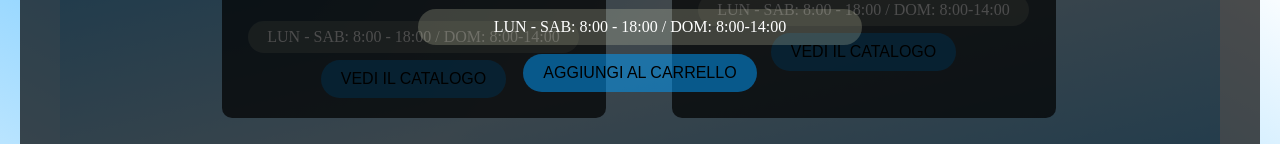
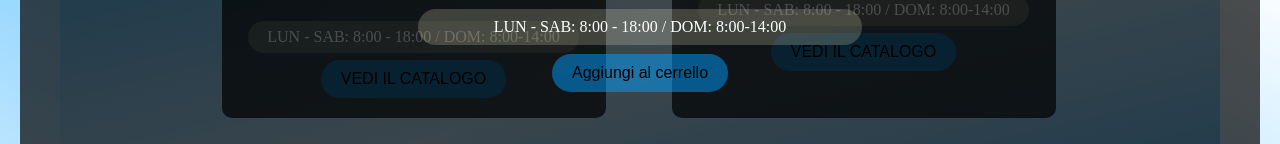
Before and after one commit to TokenRevolution/Marketplace-AcquaMarine, a React (Vite) app: page / in a window 1280 px wide. Both pictures are taken after a click on the element 413 px from the left and 1101 px from the top of the page. Shown: the part 1291-1435 px from the top of the page. Built offline with nearby package versions, Linux system fonts and the light colour scheme.

Commit message:
change catalogo

```diff
--- a/src/NFT.jsx
+++ b/src/NFT.jsx
@@ -2,6 +2,7 @@ import React from "react";
 import NftCard from "./NftCard";
 import NftModal from "./NftModal";
 import { nfts } from "./nfts";
+import { catalogo } from "./catalogo";
 
 class NFT extends React.Component {
   state = {
@@ -9,10 +10,10 @@ class NFT extends React.Component {
     selectedNft: null,
   };
 
-  handleOpenModal = (nft) => {
+  handleOpenModal = (catalogo) => {
     this.setState({
       showModal: true,
-      selectedNft: nft,
+      selectedNft: catalogo,
     });
   };
 
@@ -38,7 +39,7 @@ class NFT extends React.Component {
         </div>
         {this.state.showModal && (
           <NftModal
-            nft={this.state.selectedNft}
+            catalogo={this.state.selectedNft}
             onClose={this.handleCloseModal}
           />
         )}
--- a/src/NftModal.jsx
+++ b/src/NftModal.jsx
@@ -1,16 +1,16 @@
 import React from "react";
 
-const NftModal = ({ nft, onClose }) => {
+const NftModal = ({ catalogo, onClose }) => {
   return (
     <div className="nft-modal">
       <div className="modal-content">
         <button className="close-button" onClick={onClose}>
           X
         </button>
-        <img id="cardiModal" src={nft.image} alt={nft.name} />
-        <h2>{nft.name}</h2>
-        <p>{nft.description}</p>
-        <a href={nft.link}><button>AGGIUNGI AL CARRELLO</button></a>
+        <img id="cardiModal" src={catalogo.image} alt={catalogo.name} />
+        <h2>{catalogo.name}</h2>
+        <p>{catalogo.description}</p>
+        <a href={catalogo.link}><button>Aggiungi al cerrello</button></a>
       </div>
     </div>
   );
--- /dev/null
+++ b/src/catalogo.jsx
@@ -0,0 +1,58 @@
+export const catalogo = [
+  {
+    id: 1,
+    name: "Ferramenta",
+    image: "https://cdn-icons-png.flaticon.com/512/6411/6411727.png",
+    description: "LUN - SAB: 8:00 - 18:00 / DOM: 8:00-14:00",
+    link: "https://opensea.io/collection/CRAZY FROGthemostimportant",
+  },
+  {
+    id: 2,
+    name: "ORDINA PRODOTTI DA CRAI",
+    image: "https://cdn.freebiesupply.com/logos/large/2x/crai-logo-png-transparent.png",
+    description: "LUN - SAB: 8:00 - 18:00 / DOM: 8:00-14:00",
+    link: "https://opensea.io/collection/PERV",
+  },
+  {
+    id: 3,
+    name: "ORDINA PRODOTTI DA BAR NAZIONALE",
+    image: "https://booxit.it/uploads/restorants/8417bab1-dff4-4553-87d0-5cfe86cb0c7b_thumbnail.jpg",
+    description: "LUN - DOM: 8:00 - 4:00",
+    link: "https://opensea.io/collection/greenCRAZY FROG",
+  },
+  {
+    id: 4,
+    name: "ORDINA PRODOTTI DA FURHANO FURANO BAHARI",
+    image: "https://encrypted-tbn0.gstatic.com/images?q=tbn:ANd9GcSKeqZXyDaE96Zn8MXW0H6twS1Mth-jgP0Y1g&usqp=CAU",
+    description: "LUN - SAB: 8:00 - 18:00 / DOM: 8:00-14:00",
+    link: "https://opensea.io/collection/orangewarrioirs",
+  },
+  {
+    id: 5,
+    name: "ORDINA PRODOTTI DA MOOD SOCIAL CLUB",
+    image: "https://10619-2.s.cdn12.com/rests/original/307_513639766.jpg",
+    description: "LUN - SAB: 8:00 - 18:00 / DOM: 8:00-14:00",
+    link: "https://opensea.io/collection/purple",
+  },
+  {
+    id: 6,
+    name: "ORDINA PRODOTTI DA NERO CAFFE'",
+    image: "https://img.italiaonline.it/0WO5p000003PFRMGA4_t650.png",
+    description: "LUN - SAB: 8:00 - 18:00 / DOM: 8:00-14:00",
+    link: "https://opensea.io/collection/blue",
+  },
+  {
+    id: 7,
+    name: "ORDINA PRODOTTI DA IL GALEONE",
+    image: "https://kardup.it/uploads/pwa/40fe5c2dea9366352bf32811e0b10632.jpg",
+    description: "LUN - SAB: 8:00 - 18:00 / DOM: 8:00-14:00",
+    link: "https://opensea.io/collection/CRAZY FROG-gold-",
+  },
+  {
+    id: 8,
+    name: "ORDINA PRODOTTI DA BEERMANIA",
+    image: "https://beermaniaagropoli.it/wp-content/uploads/2019/02/Beermania-Agropoli.png",
+    description: "LUN - SAB: 8:00 - 18:00 / DOM: 8:00-14:00",
+    link: "https://opensea.io/collection/fashionmuseum",
+  },
+];
```
